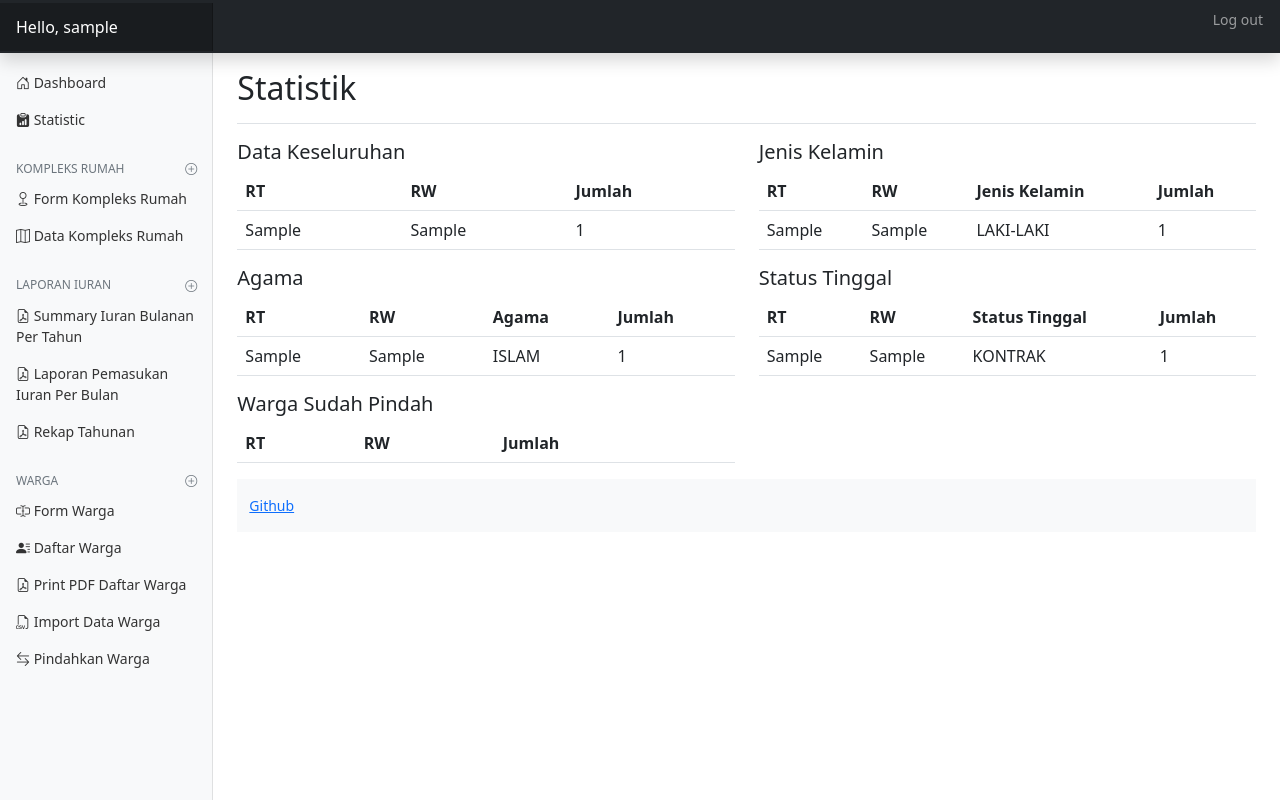
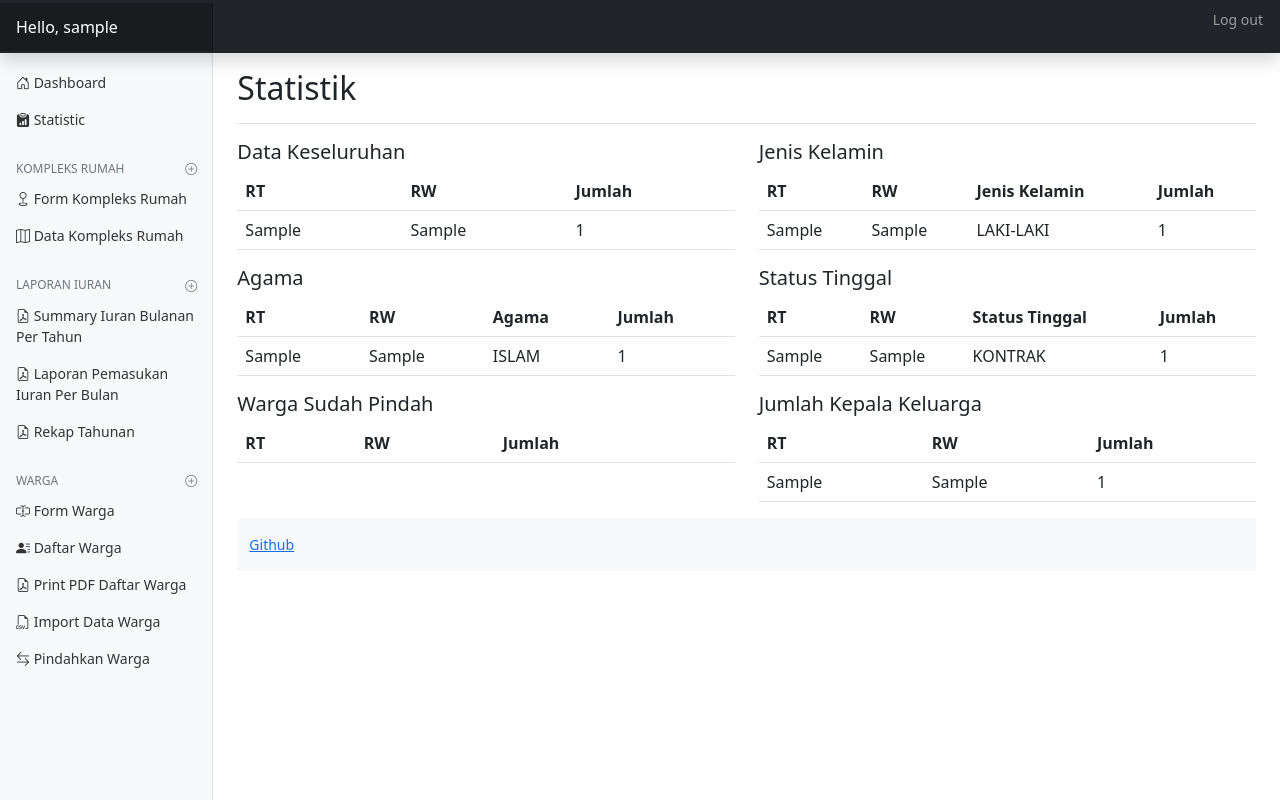
Before and after one commit to robertusnegoro/datawarga, a Django app: page /warga/statistic in a window 1280 px wide. Run offline with Django 4.2, Linux system fonts and the light colour scheme; a user stored in the database is signed in; tables that the repository leaves empty hold one stand-in row (values such as "Sample post"); lists and menus that the app fills with data are empty; parts of the project's set-up code (start-up, migrations or seed data) failed here and were passed over; some libraries are stand-ins or nearby versions.

Commit message:
tambahkan jumlah kepala keluarga di halaman statistik

```diff
--- a/datawarga/kependudukan/templates/statistic_warga.html
+++ b/datawarga/kependudukan/templates/statistic_warga.html
@@ -117,5 +117,26 @@
             </tbody>
         </table>
     </div>
+    <div class="col-md-6">
+        <h5>Jumlah Kepala Keluarga</h5>
+        <table class="table">
+            <thead>
+                <tr>
+                    <th>RT</th>
+                    <th>RW</th>
+                    <th>Jumlah</th>
+                </tr>
+            </thead>
+            <tbody>
+            {% for d in kepala_keluarga %}
+                <tr>
+                    <td>{{ d.kompleks__rt }}</td>
+                    <td>{{ d.kompleks__rw }}</td>
+                    <td>{{ d.num_warga }}</td>
+                </tr>
+            {% endfor %}
+            </tbody>
+        </table>
+    </div>
 </div>
 {% endblock %}
--- a/datawarga/kependudukan/utility.py
+++ b/datawarga/kependudukan/utility.py
@@ -129,12 +129,23 @@ def statistic_warga(request):
         .order_by("kompleks__rt", "kompleks__rw")
     )
 
+    kepala_keluarga = (
+        Warga.objects.filter(kepala_keluarga=True)
+        .values("kompleks__rt", "kompleks__rw")
+        .annotate(num_warga=Count("id"))
+        .exclude(agama=None)
+        .exclude(jenis_kelamin=None)
+        .exclude(status_tinggal=None)
+        .order_by("kompleks__rt", "kompleks__rw")
+    )
+
     context = {
         "jenis_kelamin": jenis_kelamin,
         "agama": agama,
         "status_tinggal": status_tinggal,
         "all_data": all_data,
         "warga_pindah": warga_pindah,
+        "kepala_keluarga": kepala_keluarga
     }
 
     return render(
```
